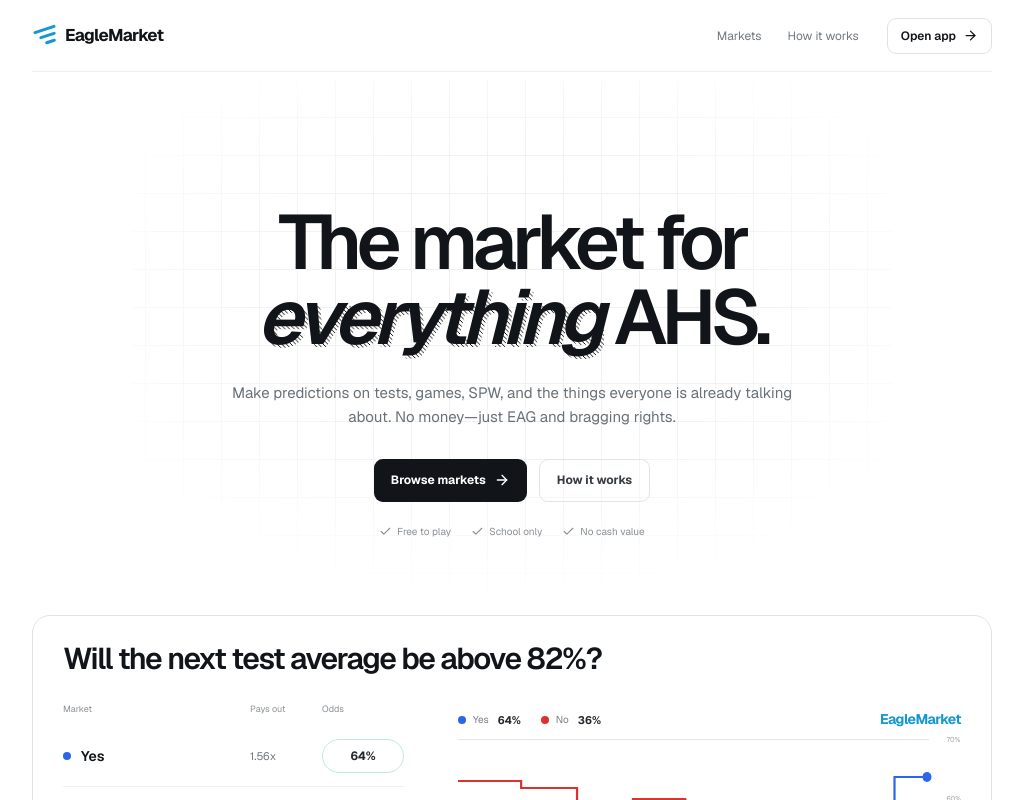
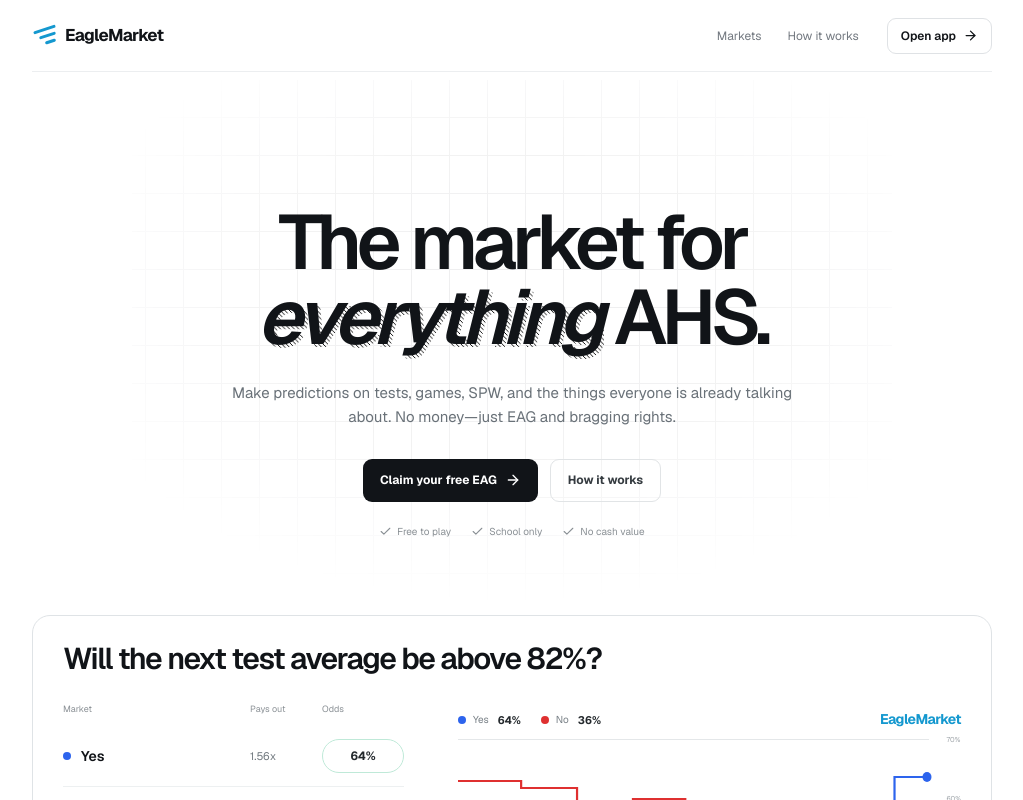
Before and after one commit to RishaanJ/eaglemarket, a Next.js app: page /landing in a window 1280 px wide. Shown: the top 800 px of the page, without its empty margins (128-1151 px from the left). Built offline with nearby package versions, Linux system fonts and the light colour scheme.

Commit message:
finish landing, and main page

```diff
--- a/app/landing/page.tsx
+++ b/app/landing/page.tsx
@@ -1,6 +1,6 @@
 "use client";
 
-import { ArrowLeft, ArrowRight, CalendarDays, Check, ChevronRight, FlaskConical, Trophy } from "lucide-react";
+import { ArrowRight, CalendarDays, Check, ChevronRight, FlaskConical, Trophy } from "lucide-react";
 import Link from "next/link";
 import { BentoGrid } from "@/components/ui/bento-grid";
 import { LineShadowText } from "@/components/ui/line-shadow-text"
@@ -32,7 +32,7 @@
         <h1>The market for <LineShadowText className="italic">everything</LineShadowText> AHS.</h1>
         <p>Make predictions on tests, games, SPW, and the things everyone is already talking about. No money—just EAG and bragging rights.</p>
         <div className={styles.heroActions}>
-          <Link className={styles.primaryCta} href="/">Browse markets <ArrowRight size={16} /></Link>
+          <Link className={styles.primaryCta} href="/">Claim your free EAG <ArrowRight size={16} /></Link>
           <a className={styles.secondaryCta} href="#how">How it works</a>
         </div>
         <div className={styles.trust}><span><Check size={13} /> Free to play</span><span><Check size={13} /> School only</span><span><Check size={13} /> No cash value</span></div>
```
